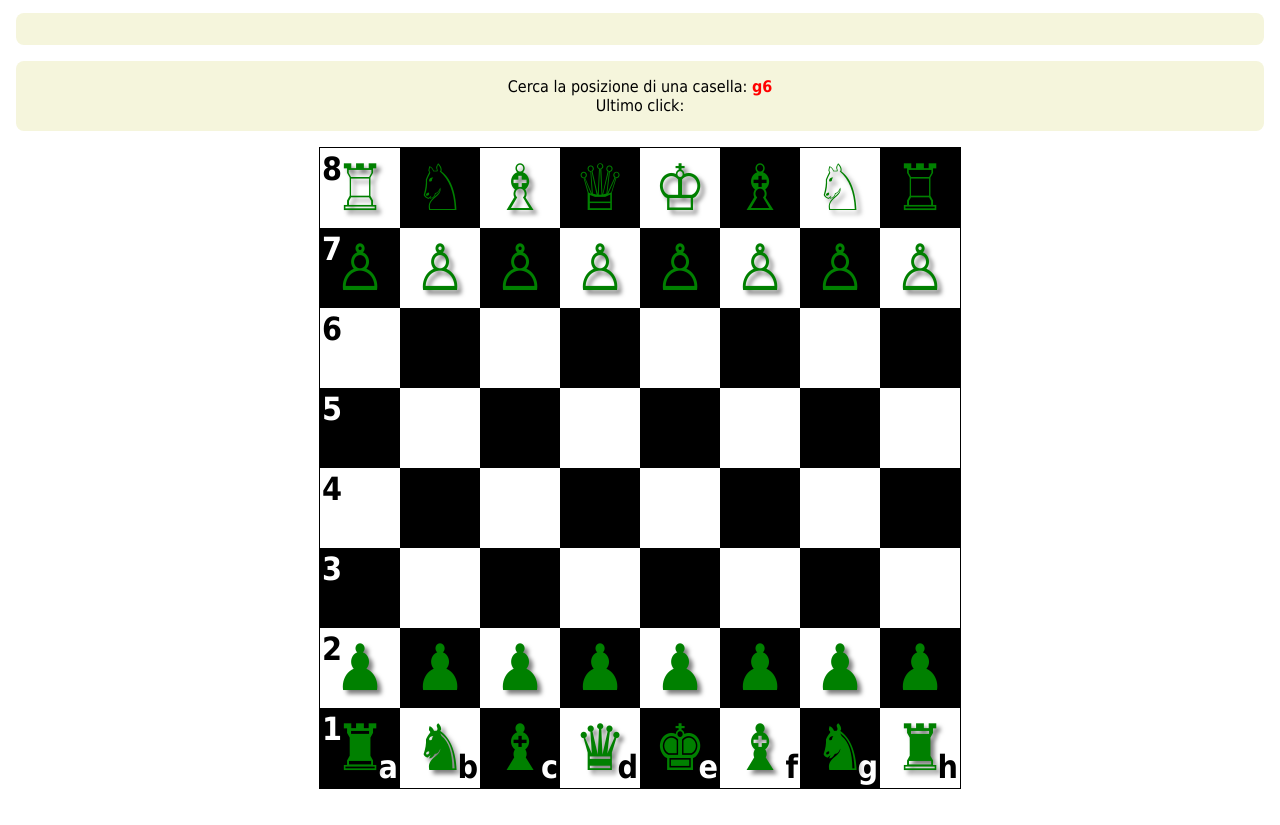
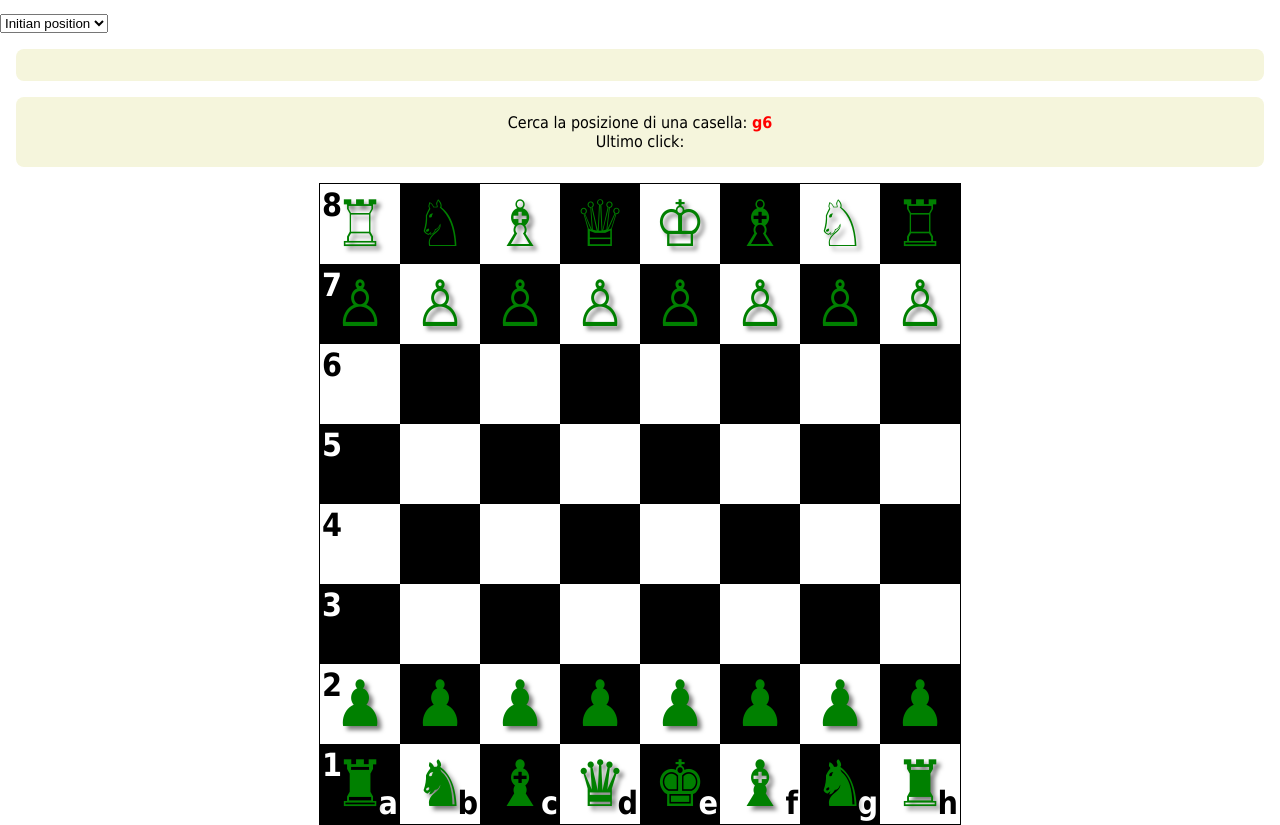
Before and after one commit to sensorario/lascacchiera, a website: page index.html in a window 1280 px wide. Shown: the part 89-914 px from the top of the page. Before the commit the page ends 878 px from the top, so only its background shows below. Drawn offline with Linux system fonts and the light colour scheme.

Commit message:
feat(openings): add openings dropdown and update chessboard
 - close #11

```diff
--- a/index.html
+++ b/index.html
@@ -17,6 +17,7 @@
   <body>
     <h1>lascacchiera</h1>
     <div class="chess-container">
+      <div class="openings"></div>
       <div class="results"></div>
       <div class="label">
         Cerca la posizione di una casella:
--- a/src/chess.js
+++ b/src/chess.js
@@ -1,10 +1,12 @@
 import square from "@moduli/square.js";
 import fenParser from "@moduli/fen.js";
+import positions from "./positions.js"
 
 const state = {
   selectedPosition: null,
   randomPosition: null,
   results: [],
+  fen: positions[0].fen,
 };
 
 const chessContainer = document.querySelector(".chess");
@@ -56,7 +58,7 @@ const createChessboard = () => {
       piece.classList.add("piece");
 
       const initialPosition = fenParser()
-        .board("rnbqkbnr/pppppppp/8/8/8/8/PPPPPPPP/RNBQKBNR")
+        .board(state.fen)
         .find(
           (p) => p.position === `${col}${row}`
         );
@@ -95,3 +97,26 @@ const createChessboard = () => {
 };
 
 createChessboard();
+
+const createOpeningsDropdown = () => {
+  const openingsContainer = document.querySelector(".openings");
+  const select = document.createElement("select");
+
+  positions.forEach((position, index) => {
+    const option = document.createElement("option");
+    option.value = position.fen;
+    option.textContent = position.name;
+    select.appendChild(option);
+  });
+
+  select.addEventListener("change", (event) => {
+    const selectedFen = event.target.value;
+    state.fen = selectedFen;
+    chessContainer.innerHTML = "";
+    createChessboard();
+  });
+
+  openingsContainer.appendChild(select);
+};
+
+createOpeningsDropdown();
--- /dev/null
+++ b/src/positions.js
@@ -0,0 +1,24 @@
+const positions = [
+    {
+        name: "Initian position",
+        fen: "rnbqkbnr/pppppppp/8/8/8/8/PPPPPPPP/RNBQKBNR",
+    },
+    {
+        name: "Giuoco Piano",
+        fen: "r1bqkbnr/pppp1ppp/2n5/4p3/4P3/5N2/PPPP1PPP/RNBQKB1R",
+    },
+    {
+        name: "Four Knights",
+        fen: "r1bqkb1r/pppppppp/2n2n2/8/8/2N2N2/PPPPPPPP/R1BQKB1R",
+    },
+    {
+        name: "Ruy Lopez",
+        fen: "r1bqkbnr/pppp1ppp/2n5/1B2p3/4P3/5N2/PPPP1PPP/RNBQK2R",
+    },
+    {
+        name: "Central Game",
+        fen: "r1bqkbnr/pppp1ppp/8/4p3/4P3/8/PPPP1PPP/RNBQKBNR",
+    },
+];
+
+export default positions;
```
